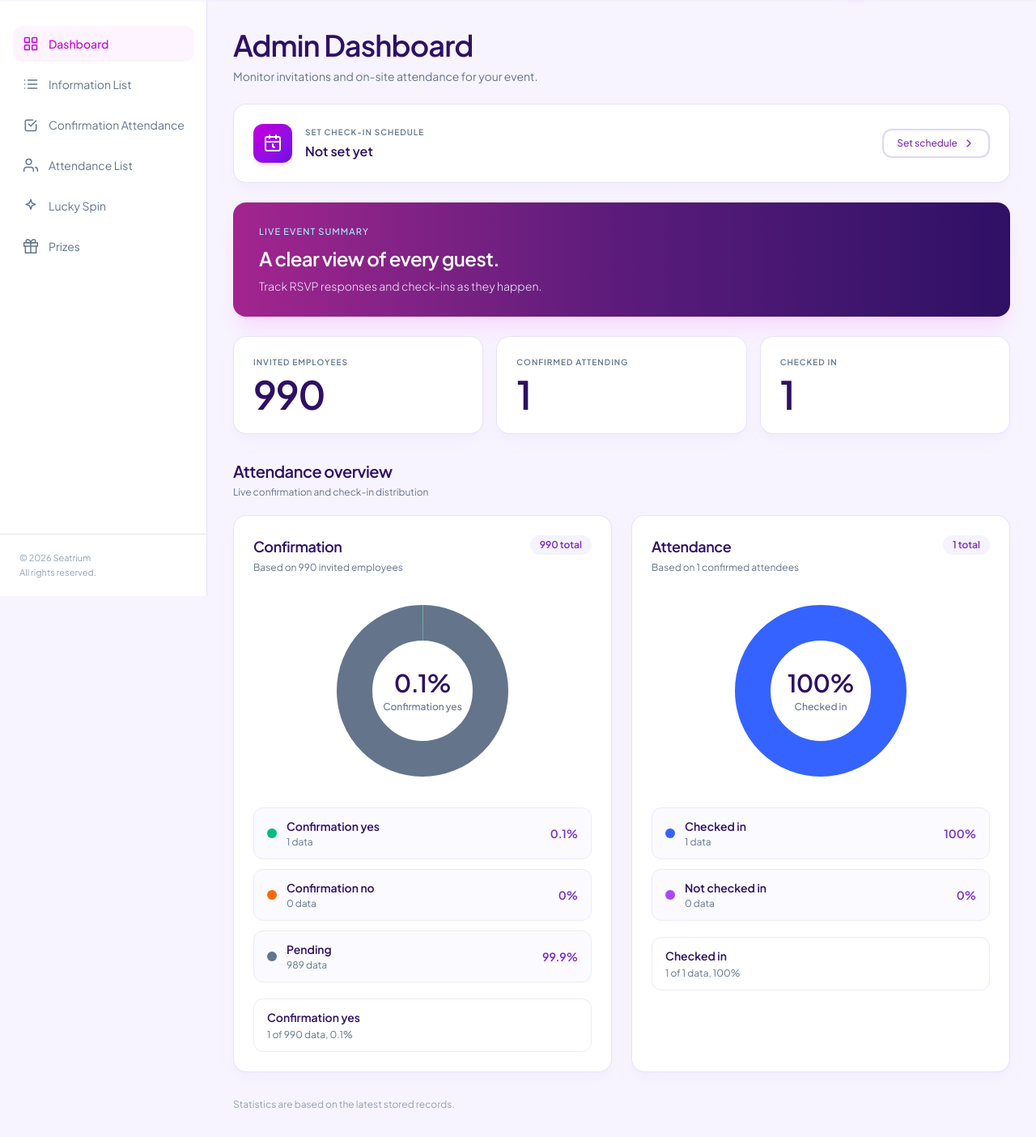
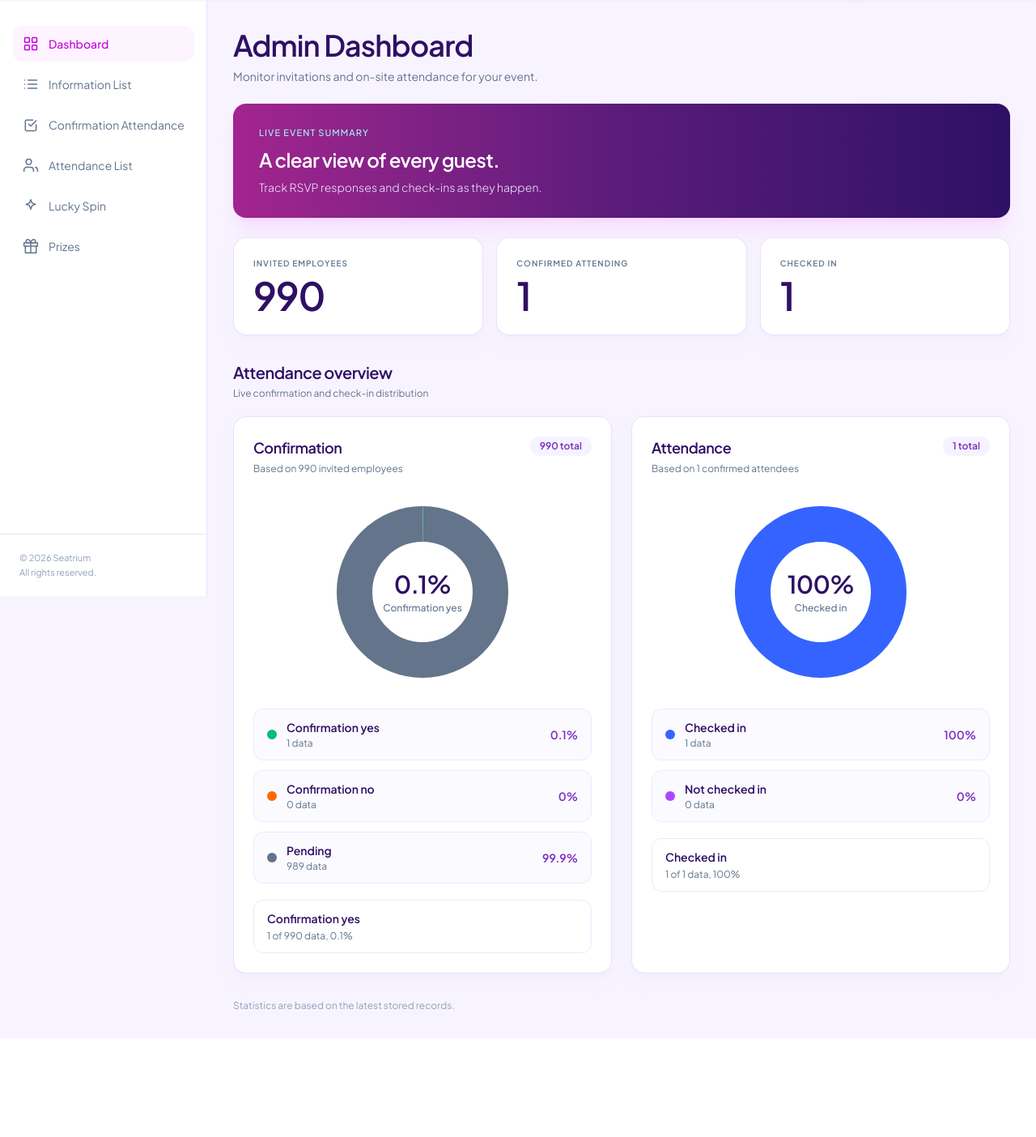
Before and after one commit to nelifauziyah88/attendance-portal, a Laravel app: page /admin/dashboard in a window 1280 px wide. Shown: the part 64-1468 px from the top of the page at 81% size. After the commit the page ends 1311 px from the top, so only its background shows below. Run offline with Laravel 12, Linux system fonts and the light colour scheme; a user stored in the database is signed in; data comes from the database, SQL or seed files in the repository; tables that the repository leaves empty hold one stand-in row (values such as "Sample post"); style sheets or scripts are compiled from the project's sources; some libraries are stand-ins or nearby versions.

Commit message:
Revise Dashboard and Change Chart

```diff
--- a/app/Http/Controllers/Admin/AdminController.php
+++ b/app/Http/Controllers/Admin/AdminController.php
@@ -6,6 +6,7 @@ use App\Models\MasterAttendance;
 use App\Models\Confirmation;
 use App\Models\Attendance;
 use App\Models\Prize;
+use App\Models\EventSetting;
 use Illuminate\Http\Request;
 use Illuminate\Support\Facades\Auth;
 
@@ -17,10 +18,15 @@ class AdminController extends Controller
             return redirect()->route('admin.login');
         }
 
-        $invited   = MasterAttendance::count();
+        $invited = MasterAttendance::count();
         $confirmed = Confirmation::where('is_attending', true)->count();
-        $declined  = Confirmation::where('is_attending', false)->count();
-        $checkedIn = Attendance::count();
+        $declined = Confirmation::where('is_attending', false)->count();
+        $attendingBadgeIds = Confirmation::query()
+            ->where('is_attending', true)
+            ->select('badge_id');
+        $checkedIn = Attendance::query()
+            ->whereIn('badge_id', $attendingBadgeIds)
+            ->count();
 
         // 2. Kalkulasi porsi yang belum check-in
         $pending = max(0, $confirmed - $checkedIn);
@@ -30,6 +36,60 @@ class AdminController extends Controller
         $declinedRate   = $invited > 0 ? round(($declined / $invited) * 100) : 0;
         $checkedRate    = $confirmed > 0 ? round(($checkedIn / $confirmed) * 100) : 0;
         $notCheckedRate = max(0, 100 - $checkedRate);
+        $confirmationPending = max(0, $invited - $confirmed - $declined);
+        $percentage = fn (int $value, int $total) => $total > 0 ? round(($value / $total) * 100, 1) : 0;
+
+        $charts = [
+            [
+                'title' => 'Confirmation',
+                'subtitle' => "Based on {$invited} invited employees",
+                'total' => $invited,
+                'segments' => [
+                    [
+                        'label' => 'Confirmation yes',
+                        'value' => $confirmed,
+                        'percent' => $percentage($confirmed, $invited),
+                        'color' => '#10b981',
+                        'class' => 'bg-emerald-500',
+                    ],
+                    [
+                        'label' => 'Confirmation no',
+                        'value' => $declined,
+                        'percent' => $percentage($declined, $invited),
+                        'color' => '#f97316',
+                        'class' => 'bg-orange-500',
+                    ],
+                    [
+                        'label' => 'Pending',
+                        'value' => $confirmationPending,
+                        'percent' => $percentage($confirmationPending, $invited),
+                        'color' => '#64748b',
+                        'class' => 'bg-slate-500',
+                    ],
+                ],
+            ],
+            [
+                'title' => 'Attendance',
+                'subtitle' => "Based on {$confirmed} confirmed attendees",
+                'total' => $confirmed,
+                'segments' => [
+                    [
+                        'label' => 'Checked in',
+                        'value' => $checkedIn,
+                        'percent' => $percentage($checkedIn, $confirmed),
+                        'color' => '#3563ff',
+                        'class' => 'bg-[#3563ff]',
+                    ],
+                    [
+                        'label' => 'Not checked in',
+                        'value' => $pending,
+                        'percent' => $percentage($pending, $confirmed),
+                        'color' => '#a855f7',
+                        'class' => 'bg-purple-500',
+                    ],
+                ],
+            ],
+        ];
 
         return view('admin.dashboard', compact(
             'invited',
@@ -40,7 +100,8 @@ class AdminController extends Controller
             'confirmedRate',
             'declinedRate',
             'checkedRate',
-            'notCheckedRate'
+            'notCheckedRate',
+            'charts'
         ));
     }
 
--- a/resources/views/admin/dashboard.blade.php
+++ b/resources/views/admin/dashboard.blade.php
@@ -38,59 +38,6 @@
         ['label' => 'CHECKED IN', 'value' => $checkedIn],
     ];
 
-    $confirmationPending = max(0, $invited - $confirmed - $declined);
-
-    $charts = [
-        [
-            'title' => 'Confirmation',
-            'subtitle' => "Based on {$invited} invited employees",
-            'total' => $invited,
-            'segments' => [
-                [
-                    'label' => 'Confirmation yes',
-                    'value' => $confirmed,
-                    'percent' => $invited > 0 ? round(($confirmed / $invited) * 100, 1) : 0,
-                    'color' => '#10b981',
-                    'class' => 'bg-emerald-500',
-                ],
-                [
-                    'label' => 'Confirmation no',
-                    'value' => $declined,
-                    'percent' => $invited > 0 ? round(($declined / $invited) * 100, 1) : 0,
-                    'color' => '#f97316',
-                    'class' => 'bg-orange-500',
-                ],
-                [
-                    'label' => 'Pending',
-                    'value' => $confirmationPending,
-                    'percent' => $invited > 0 ? round(($confirmationPending / $invited) * 100, 1) : 0,
-                    'color' => '#64748b',
-                    'class' => 'bg-slate-500',
-                ],
-            ],
-        ],
-        [
-            'title' => 'Attendance',
-            'subtitle' => "Based on {$confirmed} confirmed attendees",
-            'total' => $confirmed,
-            'segments' => [
-                [
-                    'label' => 'Checked in',
-                    'value' => $checkedIn,
-                    'percent' => $confirmed > 0 ? round(($checkedIn / $confirmed) * 100, 1) : 0,
-                    'color' => '#3563ff',
-                    'class' => 'bg-[#3563ff]',
-                ],
-                [
-                    'label' => 'Not checked in',
-                    'value' => $pending,
-                    'percent' => $confirmed > 0 ? round(($pending / $confirmed) * 100, 1) : 0,
-                    'color' => '#a855f7',
-                    'class' => 'bg-purple-500',
-                ],
-            ],
-        ],
-    ];
 @endphp
 
 <body
@@ -113,13 +60,11 @@
                     </div>
                 </div>
 
-                <button type="button" id="checkin-open" aria-haspopup="dialog"
+            {{-- <button type="button" id="checkin-open" aria-haspopup="dialog"
                 class="mt-6 flex w-full items-center justify-between gap-4 rounded-2xl border border-violet-200/70 bg-white p-5 text-left shadow-lg shadow-violet-100/50 transition duration-300 hover:shadow-xl hover:shadow-fuchsia-200/60 focus-visible:outline-none focus-visible:ring-4 focus-visible:ring-fuchsia-100 active:scale-[.99] sm:p-6 [animation:rise_.7s_.05s_ease-out_both]">
                 <span class="flex min-w-0 items-center gap-4">
-                        <span
-                            class="grid size-12 shrink-0 place-items-center rounded-xl bg-gradient-to-br from-fuchsia-600 to-violet-700 text-white shadow-md shadow-fuchsia-200/60">
-                            <svg viewBox="0 0 24 24" fill="none" stroke="currentColor" stroke-width="2"
-                                stroke-linecap="round" stroke-linejoin="round" class="size-6" aria-hidden="true">
+                    <span class="grid size-12 shrink-0 place-items-center rounded-xl bg-gradient-to-br from-fuchsia-600 to-violet-700 text-white shadow-md shadow-fuchsia-200/60">
+                        <svg viewBox="0 0 24 24" fill="none" stroke="currentColor" stroke-width="2" stroke-linecap="round" stroke-linejoin="round" class="size-6" aria-hidden="true">
                             <rect x="3" y="4" width="18" height="17" rx="2" />
                             <path d="M16 2v4" />
                             <path d="M8 2v4" />
@@ -128,22 +73,23 @@
                         </svg>
                     </span>
                     <span class="min-w-0">
-                            <span class="block text-[10px] font-semibold tracking-widest text-slate-500">SET CHECK-IN
-                                SCHEDULE</span>
-                            <span id="checkin-summary"
-                                class="mt-1 block truncate text-sm font-semibold text-[#2e1065] sm:text-base">Not set
-                                yet</span>
+                        <span class="block text-[10px] font-semibold tracking-widest text-slate-500">SET CHECK-IN SCHEDULE</span>
+                        <span id="checkin-summary" class="mt-1 block truncate text-sm font-semibold text-[#2e1065] sm:text-base">
+                            @if(isset($setting) && $setting->checkin_start &&$setting->checkin_end)
+                                {{ \Carbon\Carbon::parse($setting->checkin_start)->format('d M Y, H:i') }} - {{ \Carbon\Carbon::parse($setting->checkin_end)->format('d M Y, H:i') }}
+                            @else
+                                Not set yet
+                            @endif
                         </span>
                     </span>
-                    <span
-                        class="hidden shrink-0 items-center gap-1.5 rounded-xl border-2 border-violet-200 px-4 py-2 text-xs font-medium text-[#7a2cc0] sm:inline-flex">
+                </span>
+                <span class="hidden shrink-0 items-center gap-1.5 rounded-xl border-2 border-violet-200 px-4 py-2 text-xs font-medium text-[#7a2cc0] sm:inline-flex">
                     Set schedule
-                        <svg viewBox="0 0 24 24" fill="none" stroke="currentColor" stroke-width="2"
-                            stroke-linecap="round" stroke-linejoin="round" class="size-4" aria-hidden="true">
+                    <svg viewBox="0 0 24 24" fill="none" stroke="currentColor" stroke-width="2" stroke-linecap="round" stroke-linejoin="round" class="size-4" aria-hidden="true">
                         <path d="m9 6 6 6-6 6" />
                     </svg>
                 </span>
-                </button>
+            </button> --}}
 
                 <section
                     class="relative mt-6 overflow-hidden rounded-2xl bg-gradient-to-r from-[#a3248f] via-[#5b1b7a] to-[#2e1065] px-5 py-6 text-white shadow-xl shadow-fuchsia-200/60 sm:px-8 sm:py-7 [animation:rise_.7s_.1s_ease-out_both]">
@@ -262,17 +208,20 @@
 
     <dialog id="checkin-modal" aria-labelledby="checkin-title"
     class="m-auto w-[calc(100%-2rem)] max-w-lg rounded-2xl border border-violet-200/70 bg-white p-0 text-[#2e1065] shadow-2xl shadow-fuchsia-200/60 backdrop:bg-[#1a0640]/60 backdrop:backdrop-blur-sm">
-        <form id="checkin-form" class="p-5 sm:p-6">
+    <form id="checkin-form" action="#" method="POST" class="p-5 sm:p-6">
+        @csrf
+        <input type="hidden" name="event_name" value="{{ $setting->event_name ?? 'D&D 2026' }}">
+        <input type="hidden" id="checkin_start" name="checkin_start">
+        <input type="hidden" id="checkin_end" name="checkin_end">
+
         <div class="flex items-start justify-between gap-4">
             <div class="min-w-0">
-                    <h2 id="checkin-title" class="text-lg font-semibold tracking-tight sm:text-xl">Set schedule
-                    </h2>
+                <h2 id="checkin-title" class="text-lg font-semibold tracking-tight sm:text-xl">Set schedule</h2>
                 <p class="mt-1 text-xs text-slate-500">Set when check-in opens and closes.</p>
             </div>
             <button type="button" data-checkin-close aria-label="Close"
                 class="grid size-8 shrink-0 place-items-center rounded-lg text-slate-400 transition duration-300 hover:bg-violet-50 hover:text-[#2e1065]">
-                    <svg viewBox="0 0 24 24" fill="none" stroke="currentColor" stroke-width="2"
-                        stroke-linecap="round" stroke-linejoin="round" class="size-4" aria-hidden="true">
+                <svg viewBox="0 0 24 24" fill="none" stroke="currentColor" stroke-width="2" stroke-linecap="round" stroke-linejoin="round" class="size-4" aria-hidden="true">
                     <path d="M18 6 6 18" />
                     <path d="m6 6 12 12" />
                 </svg>
@@ -280,26 +229,41 @@
         </div>
 
         <div class="mt-5 space-y-5">
-                @foreach ([['key' => 'start', 'label' => 'CHECK-IN START'], ['key' => 'end', 'label' => 'CHECK-IN END']] as $field)
             <fieldset>
-                        <legend class="text-[10px] font-semibold tracking-widest text-slate-500">{{ $field['label'] }}
-                        </legend>
+                <legend class="text-[10px] font-semibold tracking-widest text-slate-500">CHECK-IN START</legend>
                 <div class="mt-2 grid gap-3 sm:grid-cols-2">
                     <label class="block">
                         <span class="text-xs font-medium text-slate-500">Date</span>
-                                <input type="date" id="checkin-{{ $field['key'] }}-date"
-                                    name="{{ $field['key'] }}_date" required
+                        <input type="date" id="checkin-start-date" required
+                            value="{{ old('start_date', optional($setting->checkin_start ?? null)->format('Y-m-d')) }}"
                             class="mt-1 h-11 w-full rounded-xl border border-violet-200 bg-violet-50/60 px-4 text-sm outline-none transition focus:border-fuchsia-600 focus:bg-white focus:ring-4 focus:ring-fuchsia-100">
                     </label>
                     <label class="block">
                         <span class="text-xs font-medium text-slate-500">Time</span>
-                                <input type="time" id="checkin-{{ $field['key'] }}-time"
-                                    name="{{ $field['key'] }}_time" required
+                        <input type="time" id="checkin-start-time" step="1" required
+                            value="{{ old('start_time', optional($setting->checkin_start ?? null)->format('H:i:s')) }}"
                             class="mt-1 h-11 w-full rounded-xl border border-violet-200 bg-violet-50/60 px-4 text-sm outline-none transition focus:border-fuchsia-600 focus:bg-white focus:ring-4 focus:ring-fuchsia-100">
                     </label>
                 </div>
             </fieldset>
-                @endforeach
+
+            <fieldset>
+                <legend class="text-[10px] font-semibold tracking-widest text-slate-500">CHECK-IN END</legend>
+                <div class="mt-2 grid gap-3 sm:grid-cols-2">
+                    <label class="block">
+                        <span class="text-xs font-medium text-slate-500">Date</span>
+                        <input type="date" id="checkin-end-date" required
+                            value="{{ old('end_date', optional($setting->checkin_end ?? null)->format('Y-m-d')) }}"
+                            class="mt-1 h-11 w-full rounded-xl border border-violet-200 bg-violet-50/60 px-4 text-sm outline-none transition focus:border-fuchsia-600 focus:bg-white focus:ring-4 focus:ring-fuchsia-100">
+                    </label>
+                    <label class="block">
+                        <span class="text-xs font-medium text-slate-500">Time</span>
+                        <input type="time" id="checkin-end-time" step="1" required
+                            value="{{ old('end_time', optional($setting->checkin_end ?? null)->format('H:i:s')) }}"
+                            class="mt-1 h-11 w-full rounded-xl border border-violet-200 bg-violet-50/60 px-4 text-sm outline-none transition focus:border-fuchsia-600 focus:bg-white focus:ring-4 focus:ring-fuchsia-100">
+                    </label>
+                </div>
+            </fieldset>
         </div>
 
         <p id="checkin-error" role="alert" class="mt-4 hidden text-xs font-medium text-red-600"></p>
```
Lines whose indentation alone changed are shown as unchanged.
